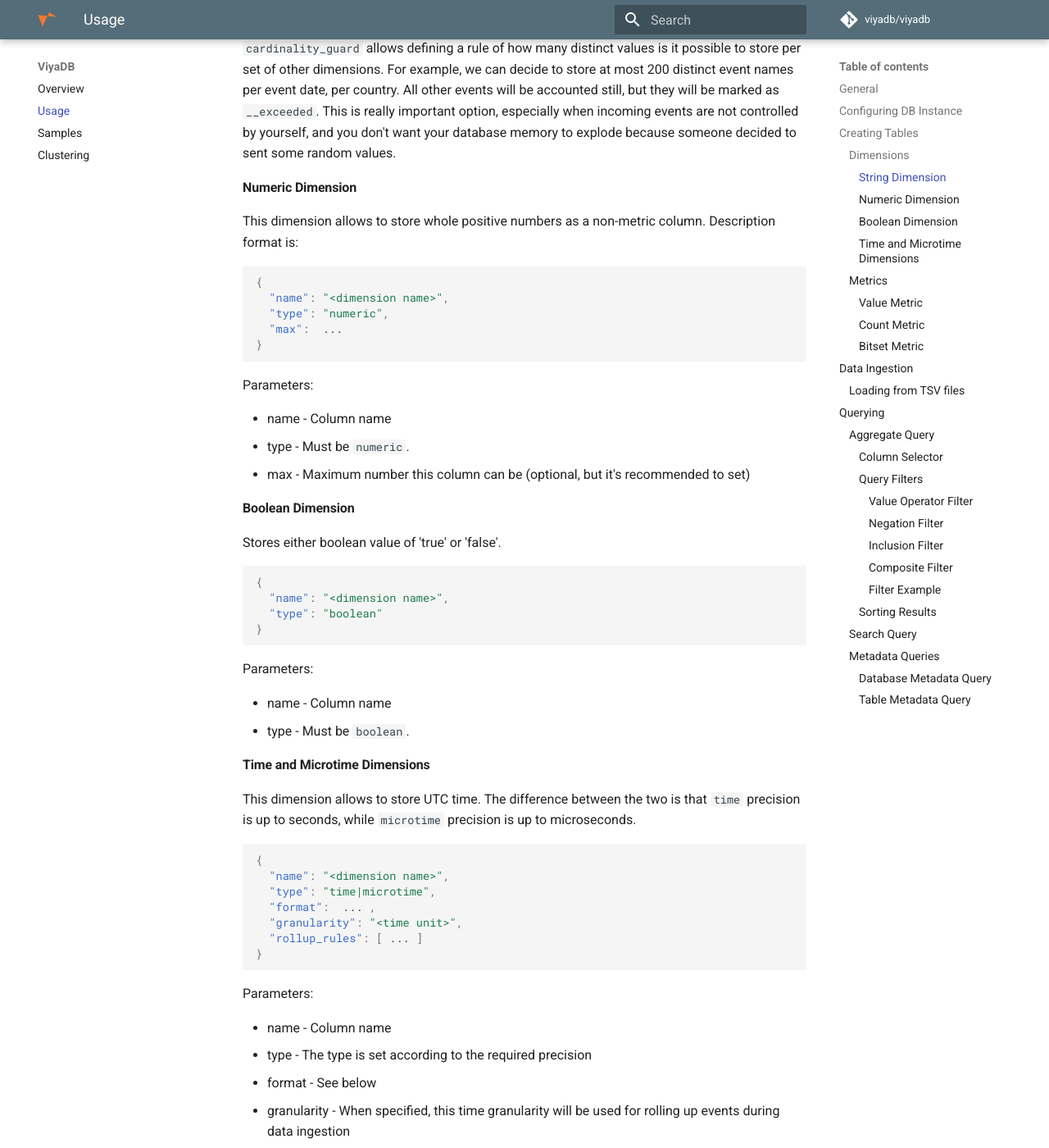
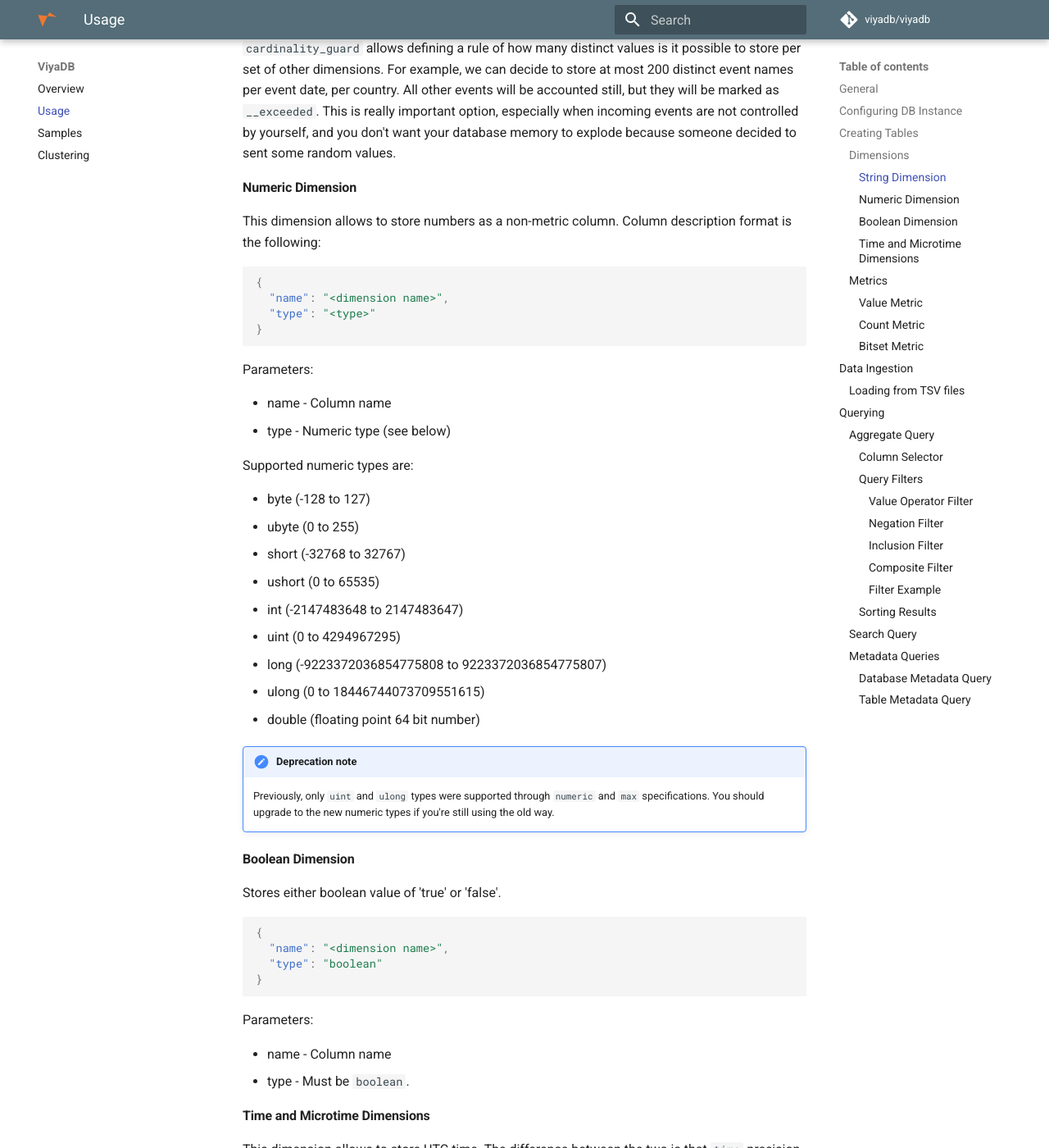
Before and after one commit to viyadb/website, an MkDocs documentation site: the page built from docs/usage.md, in a window 1280 px wide and 1400 px high, scrolled down 2830 px. Shown: the whole window at 82% size. Built offline with MkDocs 1.6.1 and Material for MkDocs 9.7.7, drawn with Linux system fonts in a browser that asks for light colours; comment, search, counter and statistics services are not loaded; old or Windows-style settings are respelled for this version of MkDocs; some of the changed text lies outside the part shown.

Commit message:
Support numeric dimensions

````diff
--- a/docs/slides/intro.html
+++ b/docs/slides/intro.html
@@ -177,7 +177,7 @@ This is a definition of table that holds HTTP access log entries, and counts the
     {"name": "time", "type": "time"},
     {"name": "method", "cardinality": 5},
     {"name": "path"},
-    {"name": "status", "type": "numeric", "max": 600}
+    {"name": "status", "type": "ushort"}
   ],
   "metrics": [
     {"name": "count", "type": "count"}
--- a/docs/usage.md
+++ b/docs/usage.md
@@ -119,21 +119,36 @@ someone decided to sent some random values.
 
 #### Numeric Dimension
 
-This dimension allows to store whole positive numbers as a non-metric column. Description format is:
+This dimension allows to store numbers as a non-metric column. Column description format is
+the following:
 
 ```json
 {
   "name": "<dimension name>",
-  "type": "numeric",
-  "max":  ...
+  "type": "<type>"
 }
 ```
 
 Parameters:
 
  * name - Column name
- * type - Must be `numeric`.
- * max - Maximum number this column can be (optional, but it's recommended to set)
+ * type - Numeric type (see below)
+
+Supported numeric types are:
+
+ + byte (-128 to 127)
+ + ubyte (0 to 255)
+ + short (-32768 to 32767)
+ + ushort (0 to 65535)
+ + int (-2147483648 to 2147483647)
+ + uint (0 to 4294967295)
+ + long (-9223372036854775808 to 9223372036854775807)
+ + ulong (0 to 18446744073709551615)
+ + double (floating point 64 bit number)
+
+!!! note "Deprecation note"
+    Previously, only `uint` and `ulong` types were supported through `numeric` and `max` specifications.
+    You should upgrade to the new numeric types if you're still using the old way.
 
 #### Boolean Dimension
 
@@ -226,11 +241,15 @@ There are three supported metric types:
 
 Value metric is a numeric value combined with an aggregation function.  List of supported numeric types:
 
- + int
- + uint
- + long
- + ulong
- + double
+ + byte (-128 to 127)
+ + ubyte (0 to 255)
+ + short (-32768 to 32767)
+ + ushort (0 to 65535)
+ + int (-2147483648 to 2147483647)
+ + uint (0 to 4294967295)
+ + long (-9223372036854775808 to 9223372036854775807)
+ + ulong (0 to 18446744073709551615)
+ + double (floating point 64 bit number)
 
 Supported functions:
 
````
Also changed, not shown: other parts of docs/slides/intro.html (+1 -1 lines).
